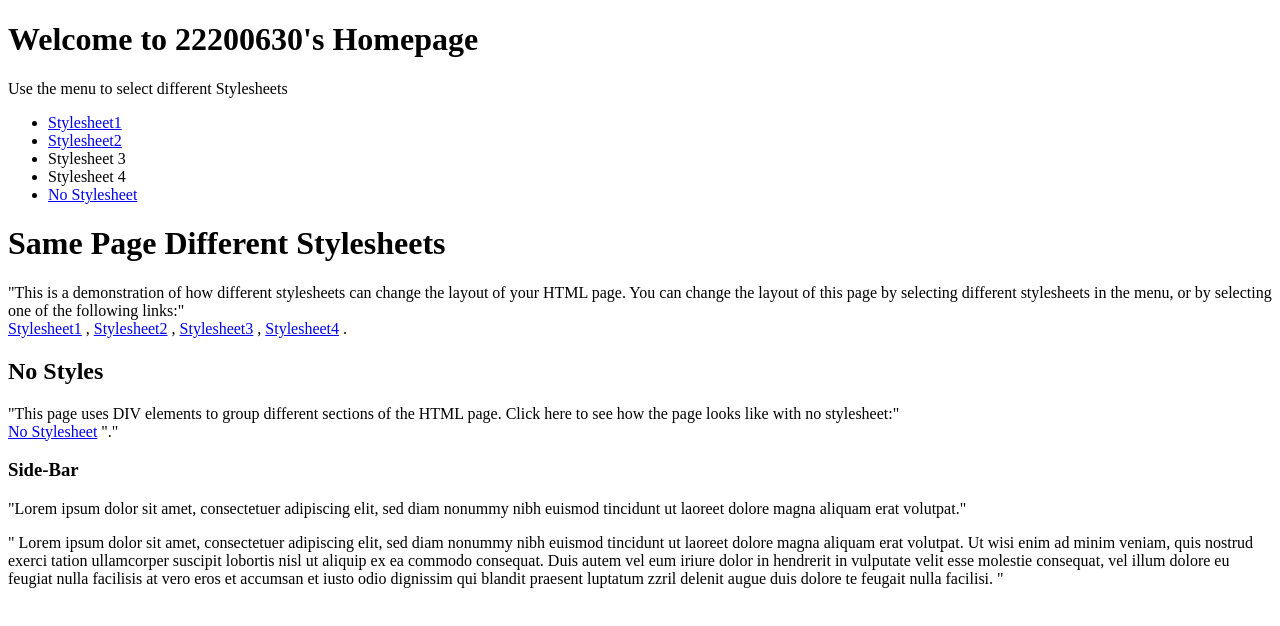
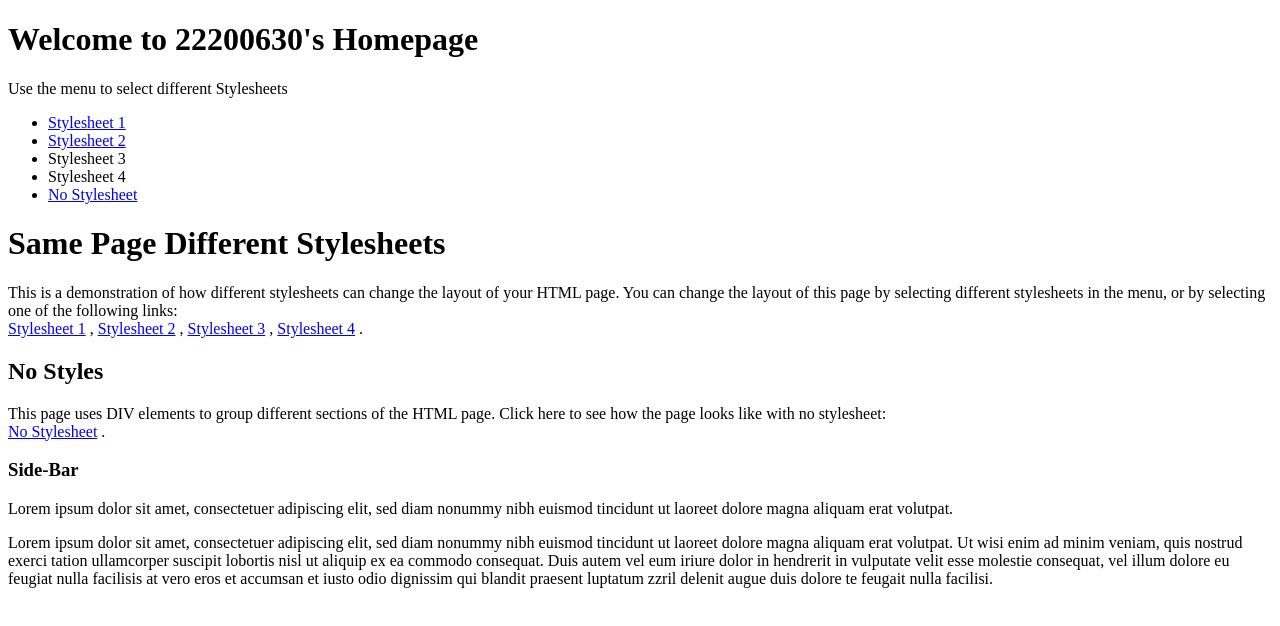
Before and after one commit to limenow/p_project2, a plain HTML site: page nostyle.html in a window 1280 px wide. Drawn offline with Linux system fonts and the light colour scheme.

Commit message:
nostyle 수정

```diff
--- a/nostyle.html
+++ b/nostyle.html
@@ -14,8 +14,8 @@
       <div class="wrapper">
         <div class="menubar">
           <ul>
-            <li class="menuitem"><a href="style1.html">Stylesheet1</a></li>
-            <li class="menuitem"><a href="style2.html">Stylesheet2</a></li>
+            <li class="menuitem"><a href="style1.html">Stylesheet 1</a></li>
+            <li class="menuitem"><a href="style2.html">Stylesheet 2</a></li>
             <li class="menuitem">Stylesheet 3</li>
             <li class="menuitem">Stylesheet 4</li>
             <li class="menuitem"><a href="nostyle.html">No Stylesheet</a></li>
@@ -24,47 +24,47 @@
         <div id="main">
           <h1>Same Page Different Stylesheets</h1>
           <p>
-            "This is a demonstration of how different stylesheets can change the
+            This is a demonstration of how different stylesheets can change the
             layout of your HTML page. You can change the layout of this page by
             selecting different stylesheets in the menu, or by selecting one of
-            the following links:"
+            the following links:
             <br />
-            <a href="style1.html">Stylesheet1</a>
+            <a href="style1.html">Stylesheet 1</a>
             ,
-            <a href="style2.html">Stylesheet2</a>
+            <a href="style2.html">Stylesheet 2</a>
             ,
-            <a href="#">Stylesheet3</a>
+            <a href="#">Stylesheet 3</a>
             ,
-            <a href="#">Stylesheet4</a>
+            <a href="#">Stylesheet 4</a>
             .
           </p>
           <h2>No Styles</h2>
           <p>
-            "This page uses DIV elements to group different sections of the HTML
-            page. Click here to see how the page looks like with no stylesheet:"
+            This page uses DIV elements to group different sections of the HTML
+            page. Click here to see how the page looks like with no stylesheet:
             <br />
             <a href="nostyle.html">No Stylesheet</a>
-            "."
+            .
           </p>
         </div>
         <div id="sidebar">
           <h3>Side-Bar</h3>
           <p>
-            "Lorem ipsum dolor sit amet, consectetuer adipiscing elit, sed diam
+            Lorem ipsum dolor sit amet, consectetuer adipiscing elit, sed diam
             nonummy nibh euismod tincidunt ut laoreet dolore magna aliquam erat
-            volutpat."
+            volutpat.
           </p>
         </div>
       </div>
       <div id="bottom">
-        " Lorem ipsum dolor sit amet, consectetuer adipiscing elit, sed diam
+        Lorem ipsum dolor sit amet, consectetuer adipiscing elit, sed diam
         nonummy nibh euismod tincidunt ut laoreet dolore magna aliquam erat
         volutpat. Ut wisi enim ad minim veniam, quis nostrud exerci tation
         ullamcorper suscipit lobortis nisl ut aliquip ex ea commodo consequat.
         Duis autem vel eum iriure dolor in hendrerit in vulputate velit esse
         molestie consequat, vel illum dolore eu feugiat nulla facilisis at vero
         eros et accumsan et iusto odio dignissim qui blandit praesent luptatum
-        zzril delenit augue duis dolore te feugait nulla facilisi. "
+        zzril delenit augue duis dolore te feugait nulla facilisi.
       </div>
     </div>
   </body>
```
